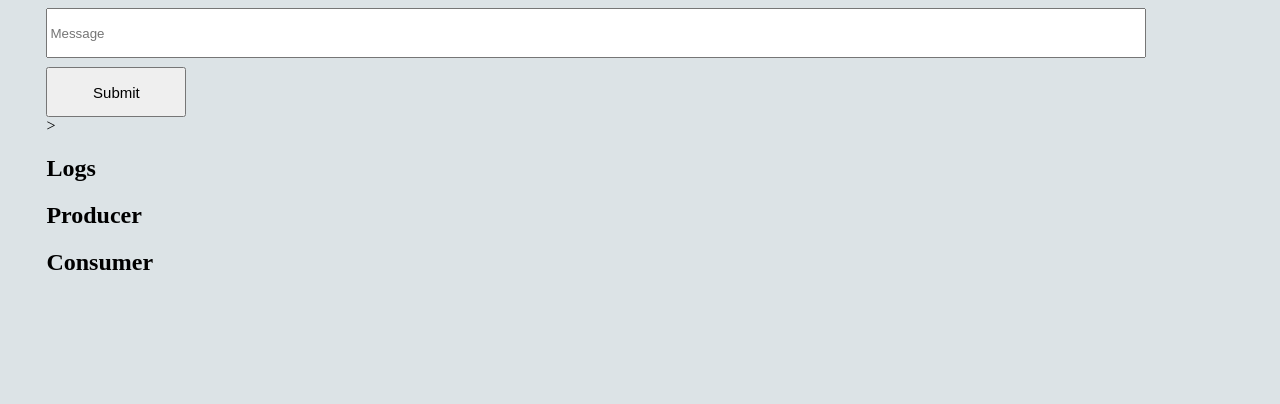
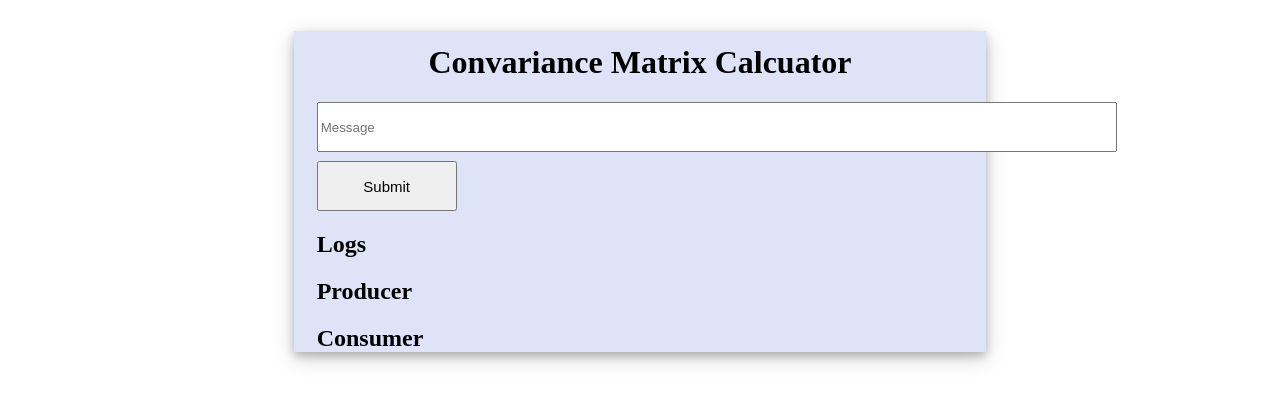
Before and after one commit to yjw868/flask-kafka, a plain HTML site: page src/app/index.html in a window 1280 px wide. Drawn offline with nearby package versions, Linux system fonts and the light colour scheme; no server answers.

Commit message:
Update css

```diff
--- a/src/app/index.html
+++ b/src/app/index.html
@@ -7,17 +7,27 @@
 			crossorigin="anonymous"
 		></script>
 		<style>
-			html {
-				background: #dce3e6;
+			body {
+				padding: 1% 20%;
+			}
+			h1 {
+				text-align: center;
+				padding: 2% 0 0 0;
+			}
+			.page {
+				width: 86%;
+				margin-top: 10px;
+				margin-left: auto;
+				margin-right: auto;
+				justify-content: center;
+				align-items: center;
+				box-shadow: 0 4px 8px 0 rgba(0, 0, 0, 0.2),
+					0 6px 20px 0 rgba(0, 0, 0, 0.19);
+				background: #dfe3f8;
 				padding: 0 3%;
 			}
-			.page {
-				display: flex;
-				justify-content: center;
-				align-items: center;
-			}
 			input {
-				width: 1100px;
+				width: 800px;
 				height: 50px;
 			}
 			#submitBtn {
@@ -59,6 +69,8 @@
 		</script>
 	</head>
 	<body>
+		<div class="page">
+			<h1>Convariance Matrix Calcuator</h1>
 			<form id="emit" method="POST" action="#">
 				<input
 					type="text"
@@ -69,7 +81,6 @@
 				<div>
 					<input id="submitBtn" type="submit" value="Submit" />
 				</div>
-			>
 			</form>
 			<h2>Logs</h2>
 			<div id="log"></div>
@@ -77,5 +88,6 @@
 			<div id="producer"></div>
 			<h2>Consumer</h2>
 			<div id="consumer"></div>
+		</div>
 	</body>
 </html>
```
Lines whose indentation alone changed are shown as unchanged.
